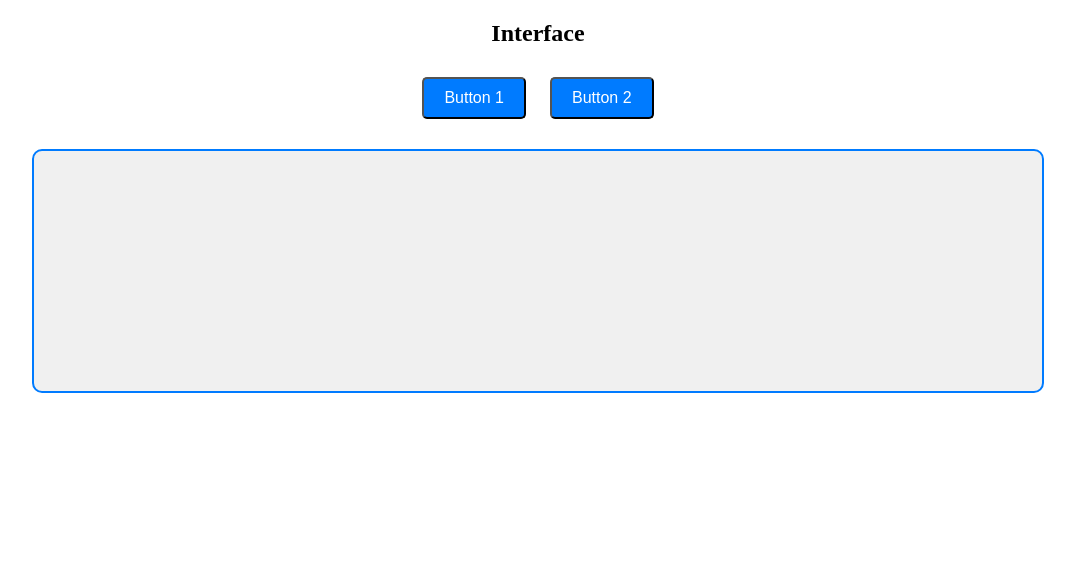
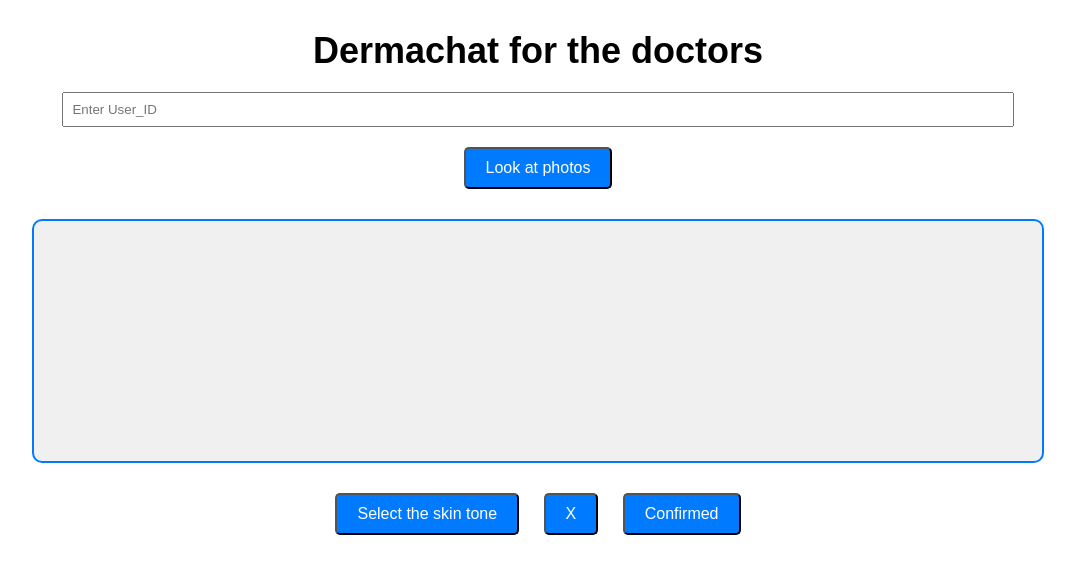
Before and after one commit to FrancescoRec/Dermachat, a Django app: page /doctor/ in a window 1280 px wide. Shown: the top 574 px of the page, without its empty margins (102-1177 px from the left). Run offline with Django 5.2, Linux system fonts and the light colour scheme; parts of the project's set-up code (start-up, migrations or seed data) failed here and were passed over.

Commit message:
interface_raw_done

```diff
--- /dev/null
+++ b/doctor_interface/static/stylesD.css
@@ -0,0 +1,75 @@
+body {
+    font-family: Arial, sans-serif;
+}
+
+.container {
+    width: 80%;
+    margin: 0 auto;
+    text-align: center;
+}
+
+h2 {
+    font-size: 36px;
+    margin-bottom: 20px;
+}
+
+.button {
+    display: inline-block;
+    padding: 10px 20px;
+    font-size: 16px;
+    cursor: pointer;
+    margin: 10px;
+    border-radius: 5px;
+    background-color: #007bff;
+    color: #fff;
+    text-decoration: none;
+}
+
+.big-container {
+    margin-top: 20px;
+    padding: 20px;
+    border: 2px solid #007bff;
+    border-radius: 10px;
+    background-color: #f0f0f0;
+    min-height: 200px;
+    margin-bottom: 20px;
+}
+
+.menu {
+    display: none;
+    position: absolute;
+    background-color: #f9f9f9;
+    min-width: 80px;
+    box-shadow: 0px 8px 16px 0px rgba(0,0,0,0.2);
+    z-index: 1;
+}
+
+.menu a {
+    color: black;
+    padding: 12px 16px;
+    text-decoration: none;
+    display: block;
+}
+
+.menu a:hover {
+    background-color: #ddd;
+}
+
+#x {
+    display: none;
+    margin-top: 20px;
+    padding: 20px;
+    border: 2px solid #007bff;
+    border-radius: 10px;
+    background-color: #f0f0f0;
+}
+
+#query-input {
+    margin-bottom: 10px;
+    padding: 8px;
+    width: calc(100% - 80px);
+}
+
+#content-container {
+    margin-top: 20px;
+}
--- a/doctor_interface/templates/doctor_interface.html
+++ b/doctor_interface/templates/doctor_interface.html
@@ -1,44 +1,66 @@
+{% load static %}
 <!DOCTYPE html>
 <html lang="en">
 <head>
     <meta charset="UTF-8">
-    <meta name="viewport" content="width=device-width, initial-scale=1.0">
-    <title>Interface</title>
-    <style>
-        .container {
-            width: 80%;
-            margin: 0 auto;
-            text-align: center;
-        }
-        .button {
-            display: inline-block;
-            padding: 10px 20px;
-            font-size: 16px;
-            cursor: pointer;
-            margin: 10px;
-            border-radius: 5px;
-            background-color: #007bff;
-            color: #fff;
-            text-decoration: none;
-        }
-        .big-container {
-            margin-top: 20px;
-            padding: 20px;
-            border: 2px solid #007bff;
-            border-radius: 10px;
-            background-color: #f0f0f0;
-            min-height: 200px;
-        }
-    </style>
+    <title>Doctor interface</title>
+    <link rel="stylesheet" href="{% static 'stylesD.css' %}">
 </head>
 <body>
     <div class="container">
-        <h2>Interface</h2>
-        <button class="button" id="button1">Button 1</button>
-        <button class="button" id="button2">Button 2</button>
+        <h2>Dermachat for the doctors</h2>
+        <div class="small-container" id="content-container">
+            <input type="text" id="query-input" placeholder="Enter User_ID">
+            <button class="button" onclick="executeQuery()">Look at photos</button>
         <div class="big-container" id="content-container">
-            <!-- This is where the content will appear -->
         </div>
+        <button class="button" id="Select_SkinTone" onclick="toggleMenu()">Select the skin tone</button>
+        <div class="menu" id="menu">
+            <a href="#">1</a>
+            <a href="#">2</a>
+            <a href="#">3</a>
+            <a href="#">4</a>
+            <a href="#">5</a>
+            <a href="#">6</a>
+        </div>
+        <button class="button" id="Label" onclick="toggleX()">X</button>
+        <div id="x" style="display: none;"> Diagnosis of melanoma</div>
+        <button class="button" id="Confirmed" onclick="toggleConfirme()">Confirmed</button>
     </div>
+
+    <script>
+        function toggleMenu() {
+            var menu = document.getElementById("menu");
+            if (menu.style.display === "none") {
+                menu.style.display = "block";
+            } else {
+                menu.style.display = "none";
+            }
+        }
+
+        function toggleX() {
+            var x = document.getElementById("x");
+            if (x.style.display === "none") {
+                x.style.display = "block";
+            } else {
+                x.style.display = "none";
+            }
+        }
+
+        // function toggleConfirme() {
+        //     var Confirmed = document.getElementById("Confirmed");
+        //     if (Confirmed.style.display === "none") {
+        //         Confirmed.style.display = "block";
+        //     } else {
+        //         Confirmed.style.display = "none";
+        //     }
+        // }
+
+        function executeQuery() {
+            var query = document.getElementById("query-input").value;
+            // You can perform further actions here, such as sending the query to the server
+            alert("Executing query: " + query);
+        }
+    </script>
 </body>
 </html>
```
Also changed, not shown: doctor_interface/static/styles.css (deleted).
